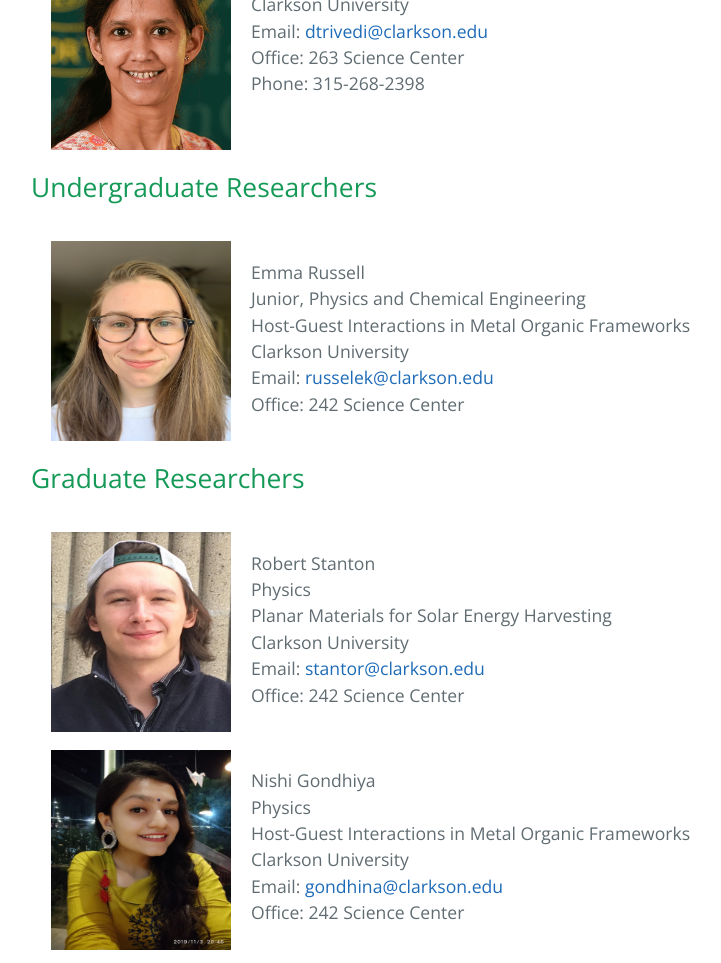
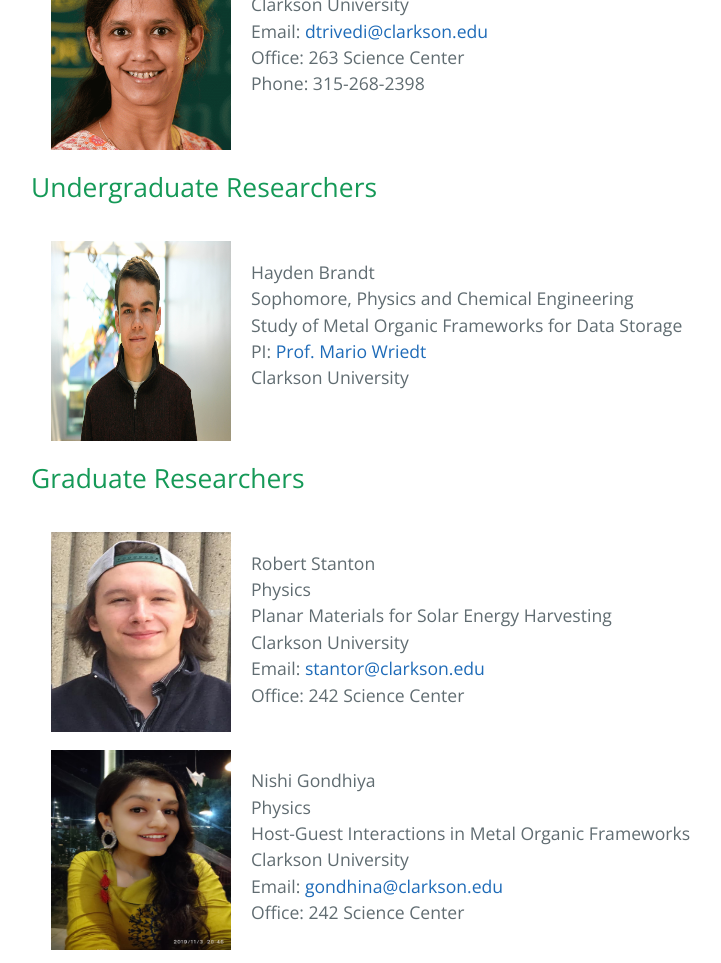
Before and after one commit to dharatrivedi/dharatrivedi.github.io, a Jekyll site: the page built from people.html, in a window 1280 px wide and 1400 px high, scrolled down 582 px, cut to the strip 0-963 px from the top of the window. Shown: the whole strip, without its empty margins (233-954 px from the left). Built offline with Jekyll 4.4.1, drawn with Linux system fonts in a browser that asks for light colours; some of the changed text lies outside the part shown.

Commit message:
Update people.html

```diff
--- a/people.html
+++ b/people.html
@@ -21,18 +21,16 @@ title: {{ site.name }}
   <ul class="clearfix">
     <h2>Undergraduate Researchers</h2>
   </ul>
-  <ul class="clearfix">
-    <img class="img1" src="/images/ER.jpg" alt="EmmaRussell" width="180" height="200"  hspace="20">
+    <ul class="clearfix">
+    <img class="img1" src="/images/HB.jpg" alt="HaydenBrandt" width="180" height="200"  hspace="20">
     <p>
-      Emma Russell<br />
-      Junior, Physics and Chemical Engineering<br />
-      Host-Guest Interactions in Metal Organic Frameworks<br />
+      Hayden Brandt<br />
+      Sophomore, Physics and Chemical Engineering<br />
+      Study of Metal Organic Frameworks for Data Storage<br />
+      PI: <a href="https://www.clarkson.edu/people/mario-wriedt">Prof. Mario Wriedt </a><br />
       Clarkson University<br />
-      Email: <a href="mailto:russelek@clarkson.edu">russelek@clarkson.edu</a><br />
-      Office: 242 Science Center<br />
     </p>
   </ul>
-
   <ul class="clearfix">
     <h2>Graduate Researchers</h2>
   </ul>
@@ -84,16 +82,6 @@ title: {{ site.name }}
     <h3>Collaborations</h3>
   </ul>
   <ul class="clearfix">
-    <img class="img1" src="/images/HB.jpg" alt="HaydenBrandt" width="180" height="200"  hspace="20">
-    <p>
-      Hayden Brandt<br />
-      Sophomore, Physics and Chemical Engineering<br />
-      Study of Metal Organic Frameworks for Data Storage<br />
-      PI: <a href="https://www.clarkson.edu/people/mario-wriedt">Prof. Mario Wriedt </a><br />
-      Clarkson University<br />
-    </p>
-  </ul>
-  <ul class="clearfix">
     <img class="img1" src="/images/SA.jpg" alt="SraddhaAgrawal" width="180" height="200"  hspace="20">
     <p>
       Sraddha Agrawal<br />
```
